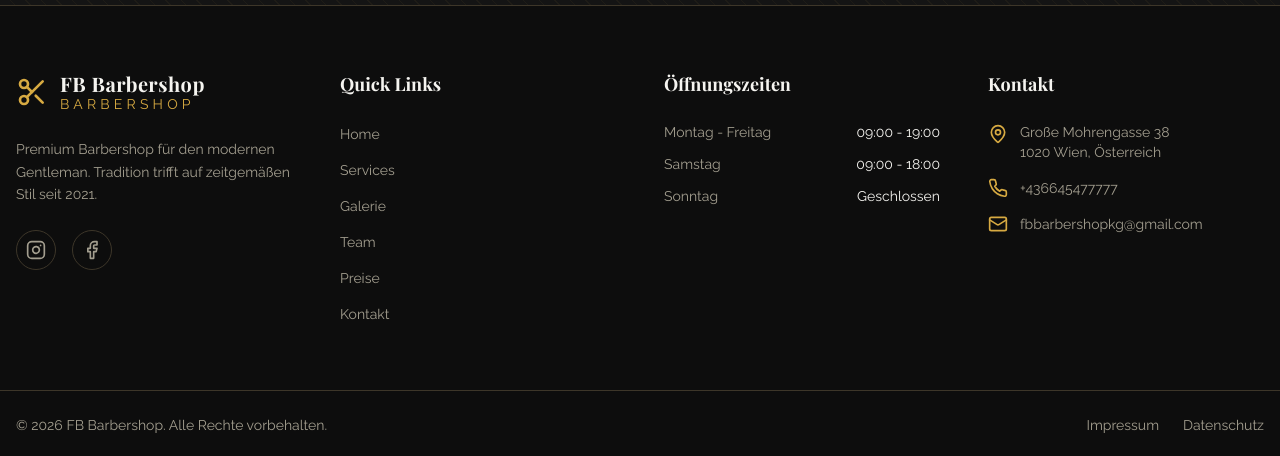
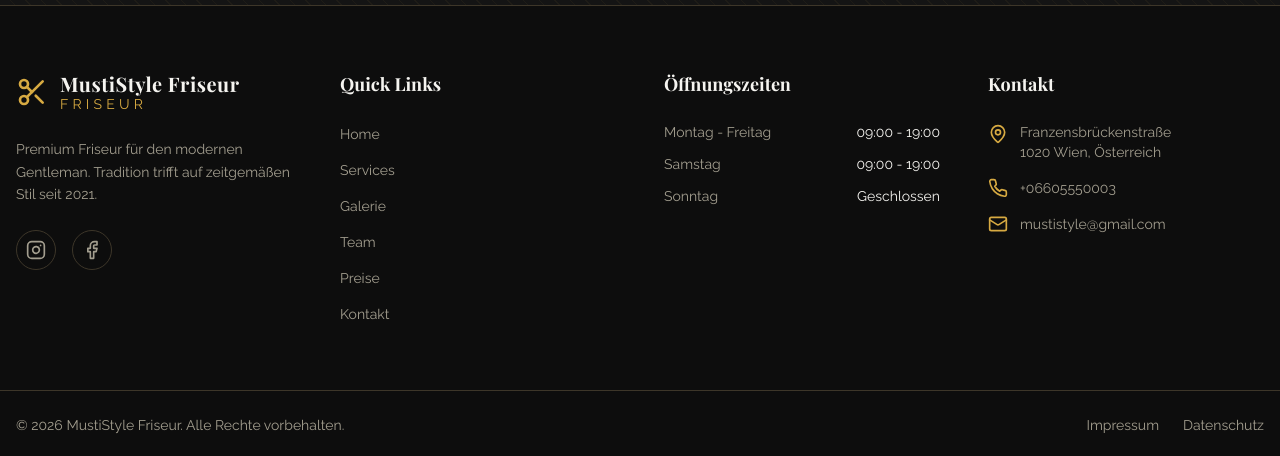
Before and after one commit to markkoehler-cyber/mustistyle-demo, a React (Vite) app: page / in a window 1280 px wide. Shown: the part 4594-5050 px from the top of the page. Built offline with nearby package versions, Linux system fonts and the light colour scheme.

Commit message:
Update Footer.tsx

```diff
--- a/src/components/Footer.tsx
+++ b/src/components/Footer.tsx
@@ -15,20 +15,20 @@ export const Footer = () => {
               <Scissors className="w-8 h-8 text-primary transition-transform duration-300 group-hover:rotate-45" />
               <div className="flex flex-col">
                 <span className="font-display text-xl font-bold text-foreground tracking-wide">
-                  FB Barbershop
+                  MustiStyle Friseur
                 </span>
                 <span className="text-primary text-sm tracking-[0.3em] uppercase -mt-1">
-                  Barbershop
+                  Friseur
                 </span>
               </div>
             </Link>
             <p className="text-muted-foreground text-sm leading-relaxed">
-              Premium Barbershop für den modernen Gentleman.
+              Premium Friseur für den modernen Gentleman.
               Tradition trifft auf zeitgemäßen Stil seit 2021.
             </p>
             <div className="flex gap-4">
               <a
-                href="https://www.instagram.com/fb_barbershop_/?igsh=emw1b3hnc2kwZjY3&utm_source=qr#"
+                href="https://www.instagram.com/musti.style/"
                 target="_blank"
                 rel="noopener noreferrer"
                 className="w-10 h-10 rounded-full border border-border flex items-center justify-center text-muted-foreground hover:border-primary hover:text-primary transition-all duration-300"
@@ -37,7 +37,7 @@ export const Footer = () => {
                 <Instagram className="w-5 h-5" />
               </a>
               <a
-                href="https://www.facebook.com/fbbarber1020"
+                href="https://www.facebook.com/musti.style"
                 target="_blank"
                 rel="noopener noreferrer"
                 className="w-10 h-10 rounded-full border border-border flex items-center justify-center text-muted-foreground hover:border-primary hover:text-primary transition-all duration-300"
@@ -86,7 +86,7 @@ export const Footer = () => {
               </li>
               <li className="flex justify-between text-muted-foreground">
                 <span>Samstag</span>
-                <span className="text-foreground">09:00 - 18:00</span>
+                <span className="text-foreground">09:00 - 19:00</span>
               </li>
               <li className="flex justify-between text-muted-foreground">
                 <span>Sonntag</span>
@@ -104,26 +104,26 @@ export const Footer = () => {
               <li className="flex items-start gap-3">
                 <MapPin className="w-5 h-5 text-primary shrink-0 mt-0.5" />
                 <span className="text-muted-foreground text-sm">
-                  Große Mohrengasse 38<br />
+                  Franzensbrückenstraße<br />
                   1020 Wien, Österreich
                 </span>
               </li>
               <li className="flex items-center gap-3">
                 <Phone className="w-5 h-5 text-primary shrink-0" />
                 <a
-                  href="tel:+436645477777"
+                  href="tel:+06605550003"
                   className="text-muted-foreground hover:text-primary transition-colors text-sm"
                 >
-                  +436645477777
+                  +06605550003
                 </a>
               </li>
               <li className="flex items-center gap-3">
                 <Mail className="w-5 h-5 text-primary shrink-0" />
                 <a
-                  href="mailto:fbbarbershopkg@gmail.com"
+                  href="mailto:mustistyle@gmail.com"
                   className="text-muted-foreground hover:text-primary transition-colors text-sm"
                 >
-                  fbbarbershopkg@gmail.com
+                  mustistyle@gmail.com
                 </a>
               </li>
             </ul>
@@ -135,7 +135,7 @@ export const Footer = () => {
       <div className="border-t border-border">
         <div className="container mx-auto px-4 py-6 flex flex-col md:flex-row justify-between items-center gap-4">
           <p className="text-muted-foreground text-sm">
-            © {currentYear} FB Barbershop. Alle Rechte vorbehalten.
+            © {currentYear} MustiStyle Friseur. Alle Rechte vorbehalten.
           </p>
           <div className="flex gap-6 text-sm">
             <Link to="/impressum" className="text-muted-foreground hover:text-primary transition-colors">
```
